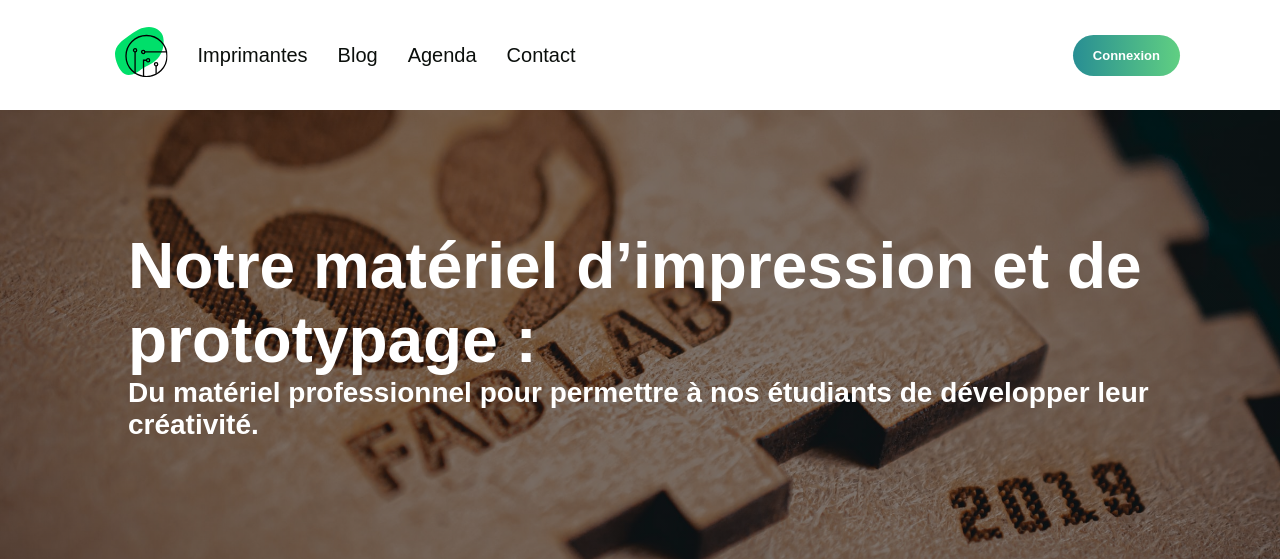
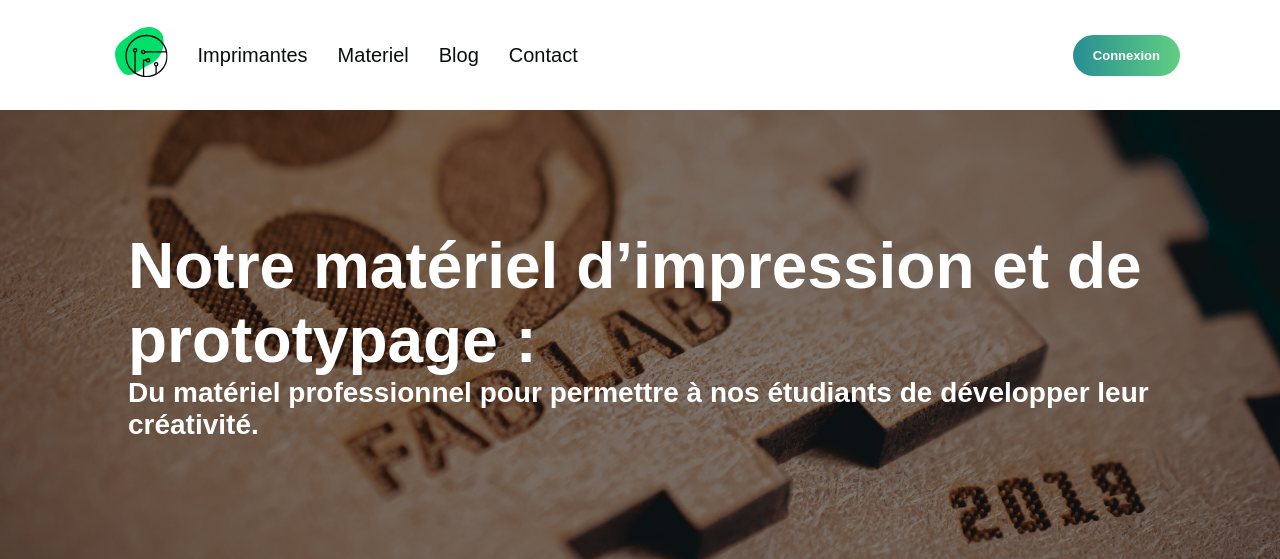
Before and after one commit to WallAshing/Creative-Lab, a Symfony app: template templates/materiel/index.html.twig in a window 1280 px wide. Shown: the top 559 px of the page. Run offline with Twig, Linux system fonts and the light colour scheme; the template is opened without the code that fills it, so the values that code supplies are empty; some libraries are stand-ins or nearby versions; some web fonts are replaced.

Commit message:
:rocket: Update Header

```diff
--- a/templates/base.html.twig
+++ b/templates/base.html.twig
@@ -41,10 +41,10 @@
                                 </g>
                             </svg>
                         </a></li>
-                        <li><a href="#">Imprimantes</a></li>
+                        <li><a href="{{ path('app_imprimante') }}">Imprimantes</a></li>
+                        <li><a href="{{ path('app_materiel') }}">Materiel</a></li>
                         <li><a href="{{ path('app_blog') }}">Blog</a></li>
-                        <li><a href="#">Agenda</a></li>
-                        <li><a href="#">Contact</a></li>
+                        <li><a href="{{ path('app_contact') }}">Contact</a></li>
                     </ul>
                     {% if app.user %}
 {#                        <a href="{{ path('app_logout') }}"><svg xmlns="http://www.w3.org/2000/svg" width="24" height="24" viewBox="0 0 24 24">#}
--- a/templates/materiel/index.html.twig
+++ b/templates/materiel/index.html.twig
@@ -72,7 +72,6 @@
 
 </section>
 
-<<<<<<< HEAD
 <section class="section-main-article-materiel margin-body">
 
     {# Card article materiel #}
@@ -90,8 +89,6 @@
 
 </section>
 
-=======
->>>>>>> bd864e2 (init material page :construction:)
 <section class="margin-body section-article-materiel">
 
     <div class="container-article-materiel">
```
